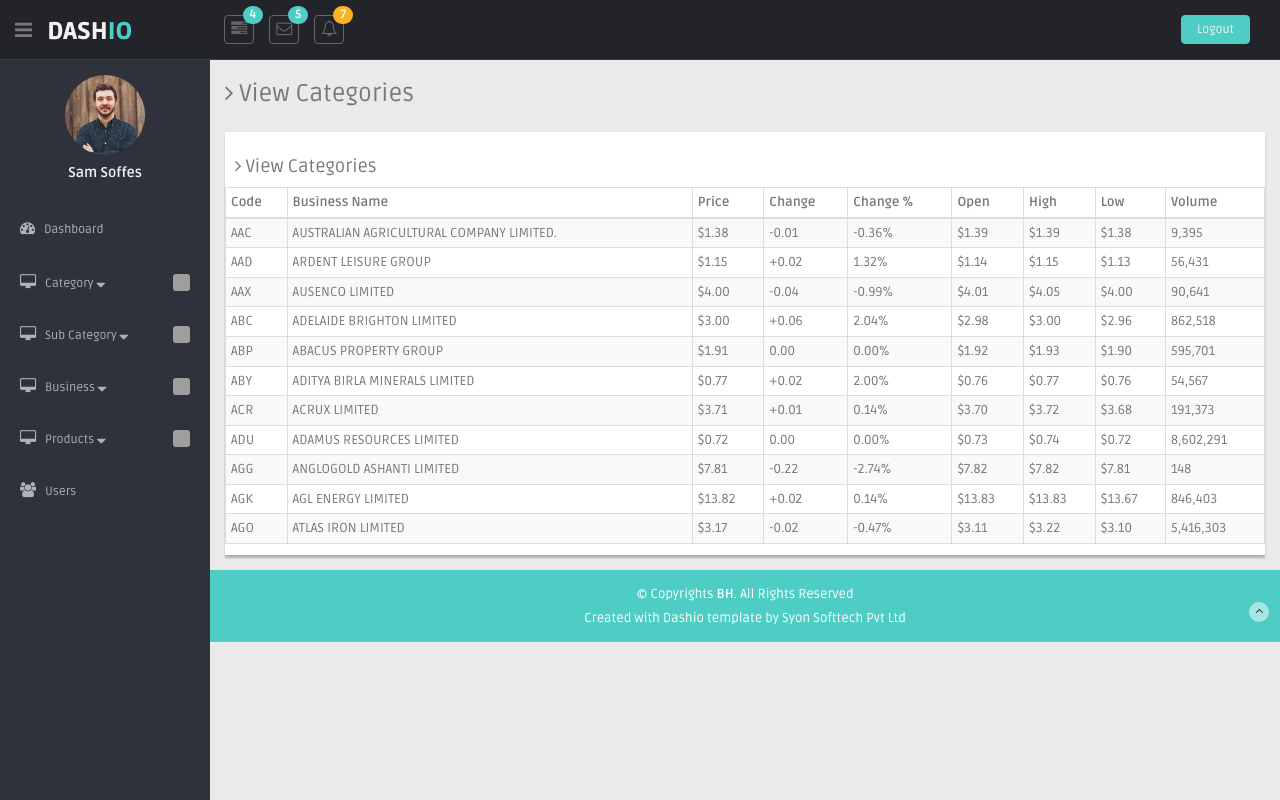
After one commit to nagab198/ci_bms, a CodeIgniter app: page /ci_bms/admin/get_user in a window 1280 px wide. The commit adds this page. Run offline with CodeIgniter, Linux system fonts and the light colour scheme; some libraries are stand-ins or nearby versions; grey boxes are pictures that could not be loaded.

Commit message:
all changes completed

```diff
--- a/application/controllers/Admin.php
+++ b/application/controllers/Admin.php
@@ -64,9 +64,8 @@ class Admin extends CI_Controller
 
 	public function get_business()
 	{
-		$data['business'] = $this->model_business->fetchBusiness(1);
 		$this->load->view('templates/header');
-		$this->load->view('view_business', $data);
+		$this->load->view('view_business');
 		$this->load->view('templates/footer');
 	}
 
@@ -79,17 +78,22 @@ class Admin extends CI_Controller
 
 	public function get_sub_category()
 	{
-		$data['sub_category'] = $this->model_sub_category->fetchSubCategory(1);
 		$this->load->view('templates/header');
-		$this->load->view('view_sub_category', $data);
+		$this->load->view('view_sub_category');
 		$this->load->view('templates/footer');
 	}
 
 	public function get_product()
 	{
-		$data['product'] = $this->model_product->fetchProduct(1);
 		$this->load->view('templates/header');
-		$this->load->view('view_product', $data);
+		$this->load->view('view_product');
+		$this->load->view('templates/footer');
+	}
+
+	public function get_user()
+	{
+		$this->load->view('templates/header');
+		$this->load->view('user');
 		$this->load->view('templates/footer');
 	}
 
--- a/application/views/templates/header.php
+++ b/application/views/templates/header.php
@@ -305,7 +305,7 @@
 					</ul>
 				</li>
 				<li class="sub-menu">
-					<a href="user.php">
+					<a href="<?php echo base_url('/admin/get_user')?>">
 						<i class="fa fa-group"></i>
 						<span>Users</span>
 					</a>
--- /dev/null
+++ b/application/views/user.php
@@ -0,0 +1,162 @@
+
+<!-- **********************************************************************************************************************************************************
+	MAIN CONTENT
+	*********************************************************************************************************************************************************** -->
+<!--main content start-->
+<section id="main-content">
+	<section class="wrapper">
+		<h3><i class="fa fa-angle-right"></i> View Categories</h3>
+		<div class="row mt">
+			<div class="col-lg-12">
+				<div class="content-panel">
+					<h4><i class="fa fa-angle-right"></i> View Categories</h4>
+					<section id="unseen">
+						<table class="table table-bordered table-striped table-condensed">
+							<thead>
+							<tr>
+								<th>Code</th>
+								<th>Business Name</th>
+								<th class="numeric">Price</th>
+								<th class="numeric">Change</th>
+								<th class="numeric">Change %</th>
+								<th class="numeric">Open</th>
+								<th class="numeric">High</th>
+								<th class="numeric">Low</th>
+								<th class="numeric">Volume</th>
+							</tr>
+							</thead>
+							<tbody>
+							<tr>
+								<td>AAC</td>
+								<td>AUSTRALIAN AGRICULTURAL COMPANY LIMITED.</td>
+								<td class="numeric">$1.38</td>
+								<td class="numeric">-0.01</td>
+								<td class="numeric">-0.36%</td>
+								<td class="numeric">$1.39</td>
+								<td class="numeric">$1.39</td>
+								<td class="numeric">$1.38</td>
+								<td class="numeric">9,395</td>
+							</tr>
+							<tr>
+								<td>AAD</td>
+								<td>ARDENT LEISURE GROUP</td>
+								<td class="numeric">$1.15</td>
+								<td class="numeric"> +0.02</td>
+								<td class="numeric">1.32%</td>
+								<td class="numeric">$1.14</td>
+								<td class="numeric">$1.15</td>
+								<td class="numeric">$1.13</td>
+								<td class="numeric">56,431</td>
+							</tr>
+							<tr>
+								<td>AAX</td>
+								<td>AUSENCO LIMITED</td>
+								<td class="numeric">$4.00</td>
+								<td class="numeric">-0.04</td>
+								<td class="numeric">-0.99%</td>
+								<td class="numeric">$4.01</td>
+								<td class="numeric">$4.05</td>
+								<td class="numeric">$4.00</td>
+								<td class="numeric">90,641</td>
+							</tr>
+							<tr>
+								<td>ABC</td>
+								<td>ADELAIDE BRIGHTON LIMITED</td>
+								<td class="numeric">$3.00</td>
+								<td class="numeric"> +0.06</td>
+								<td class="numeric">2.04%</td>
+								<td class="numeric">$2.98</td>
+								<td class="numeric">$3.00</td>
+								<td class="numeric">$2.96</td>
+								<td class="numeric">862,518</td>
+							</tr>
+							<tr>
+								<td>ABP</td>
+								<td>ABACUS PROPERTY GROUP</td>
+								<td class="numeric">$1.91</td>
+								<td class="numeric">0.00</td>
+								<td class="numeric">0.00%</td>
+								<td class="numeric">$1.92</td>
+								<td class="numeric">$1.93</td>
+								<td class="numeric">$1.90</td>
+								<td class="numeric">595,701</td>
+							</tr>
+							<tr>
+								<td>ABY</td>
+								<td>ADITYA BIRLA MINERALS LIMITED</td>
+								<td class="numeric">$0.77</td>
+								<td class="numeric"> +0.02</td>
+								<td class="numeric">2.00%</td>
+								<td class="numeric">$0.76</td>
+								<td class="numeric">$0.77</td>
+								<td class="numeric">$0.76</td>
+								<td class="numeric">54,567</td>
+							</tr>
+							<tr>
+								<td>ACR</td>
+								<td>ACRUX LIMITED</td>
+								<td class="numeric">$3.71</td>
+								<td class="numeric"> +0.01</td>
+								<td class="numeric">0.14%</td>
+								<td class="numeric">$3.70</td>
+								<td class="numeric">$3.72</td>
+								<td class="numeric">$3.68</td>
+								<td class="numeric">191,373</td>
+							</tr>
+							<tr>
+								<td>ADU</td>
+								<td>ADAMUS RESOURCES LIMITED</td>
+								<td class="numeric">$0.72</td>
+								<td class="numeric">0.00</td>
+								<td class="numeric">0.00%</td>
+								<td class="numeric">$0.73</td>
+								<td class="numeric">$0.74</td>
+								<td class="numeric">$0.72</td>
+								<td class="numeric">8,602,291</td>
+							</tr>
+							<tr>
+								<td>AGG</td>
+								<td>ANGLOGOLD ASHANTI LIMITED</td>
+								<td class="numeric">$7.81</td>
+								<td class="numeric">-0.22</td>
+								<td class="numeric">-2.74%</td>
+								<td class="numeric">$7.82</td>
+								<td class="numeric">$7.82</td>
+								<td class="numeric">$7.81</td>
+								<td class="numeric">148</td>
+							</tr>
+							<tr>
+								<td>AGK</td>
+								<td>AGL ENERGY LIMITED</td>
+								<td class="numeric">$13.82</td>
+								<td class="numeric"> +0.02</td>
+								<td class="numeric">0.14%</td>
+								<td class="numeric">$13.83</td>
+								<td class="numeric">$13.83</td>
+								<td class="numeric">$13.67</td>
+								<td class="numeric">846,403</td>
+							</tr>
+							<tr>
+								<td>AGO</td>
+								<td>ATLAS IRON LIMITED</td>
+								<td class="numeric">$3.17</td>
+								<td class="numeric">-0.02</td>
+								<td class="numeric">-0.47%</td>
+								<td class="numeric">$3.11</td>
+								<td class="numeric">$3.22</td>
+								<td class="numeric">$3.10</td>
+								<td class="numeric">5,416,303</td>
+							</tr>
+							</tbody>
+						</table>
+					</section>
+				</div>
+				<!-- /content-panel -->
+			</div>
+			<!-- /col-lg-4 -->
+		</div>
+
+	</section>
+	<!-- /wrapper -->
+
+	<!--main content end-->
```
Also changed, not shown: application/views/view_business.php (+1 -22 lines).
